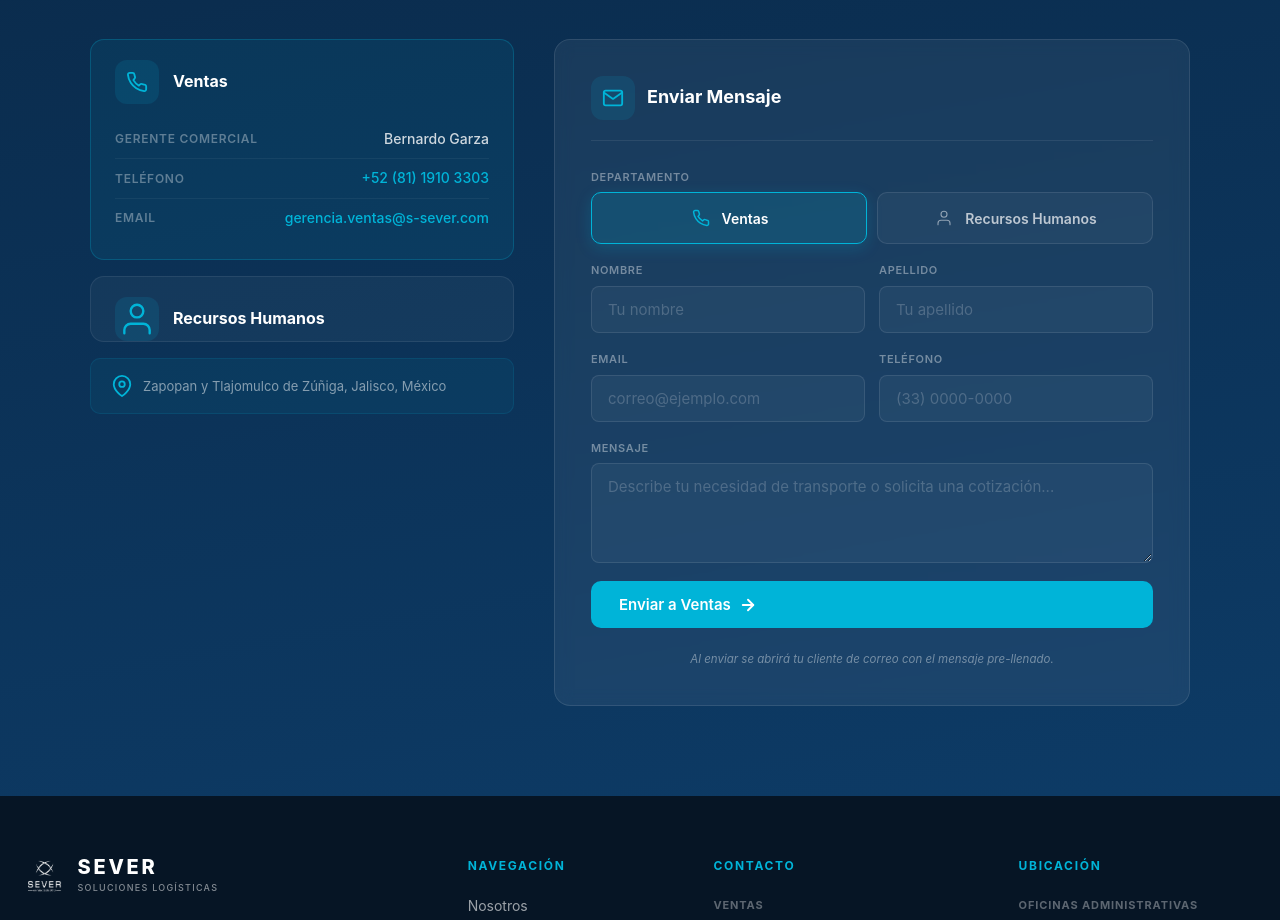
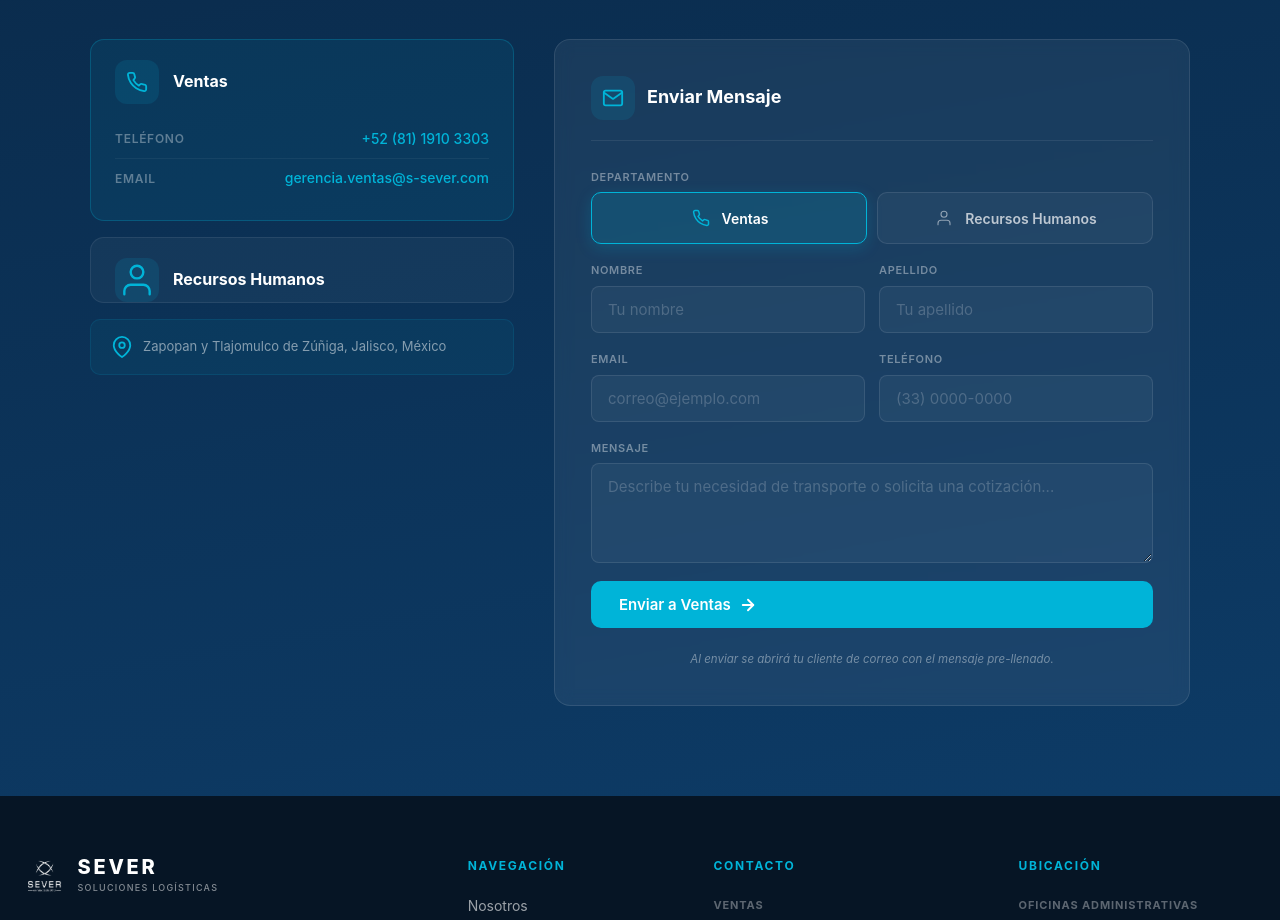
Before and after one commit to Nachitalan/Sever-Soluciones-Web, a React (Vite) app: page / in a window 1280 px wide. Shown: the part 7221-8141 px from the top of the page. Built offline with nearby package versions, Linux system fonts and the light colour scheme.

Commit message:
Correcion Contacto

```diff
--- a/src/sections/Contacto.jsx
+++ b/src/sections/Contacto.jsx
@@ -14,7 +14,6 @@ const TABS = [
     badge: "Ventas",
     iconKey: "phone",
     rows: [
-      { label: "Gerente Comercial", value: "Bernardo Garza",            link: null },
       { label: "Teléfono",          value: "+52 (81) 1910 3303",        link: "tel:+528119103303" },
       { label: "Email",             value: "gerencia.ventas@s-sever.com", link: "mailto:gerencia.ventas@s-sever.com" },
     ],
```
